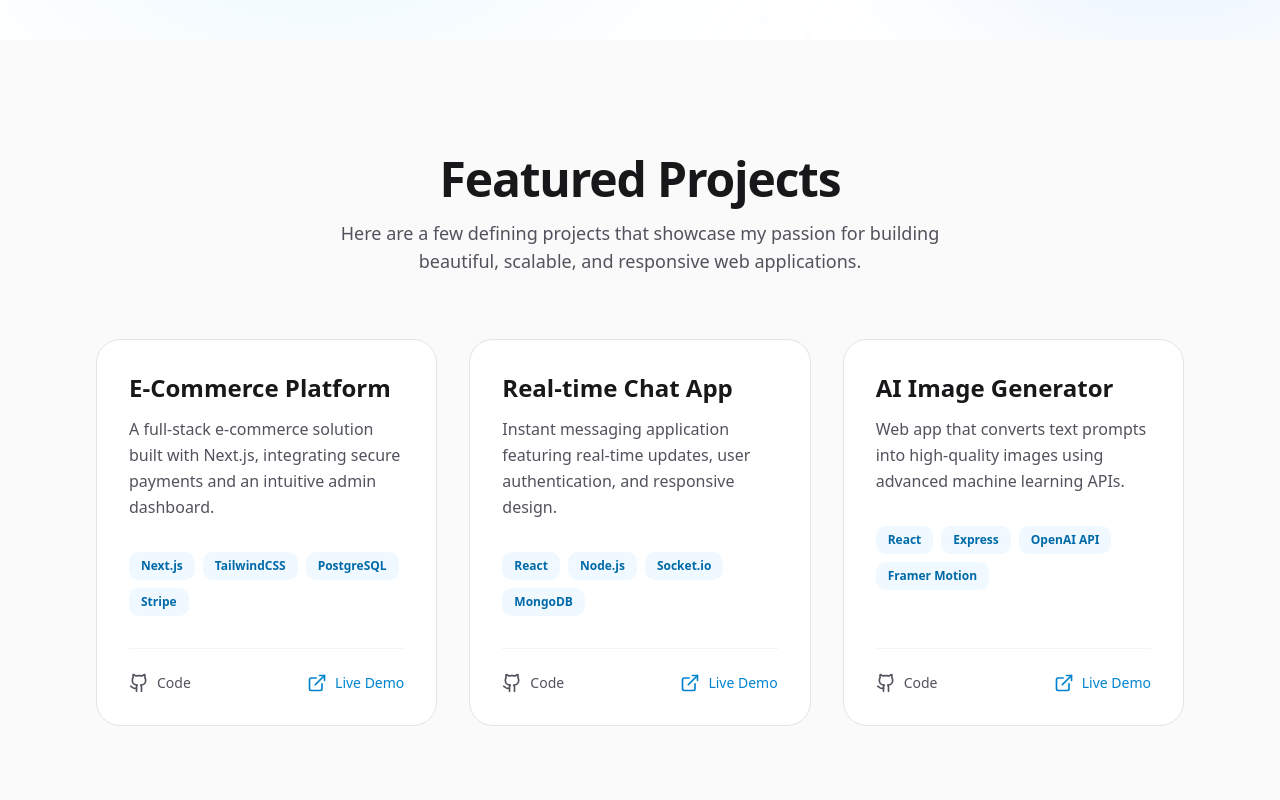
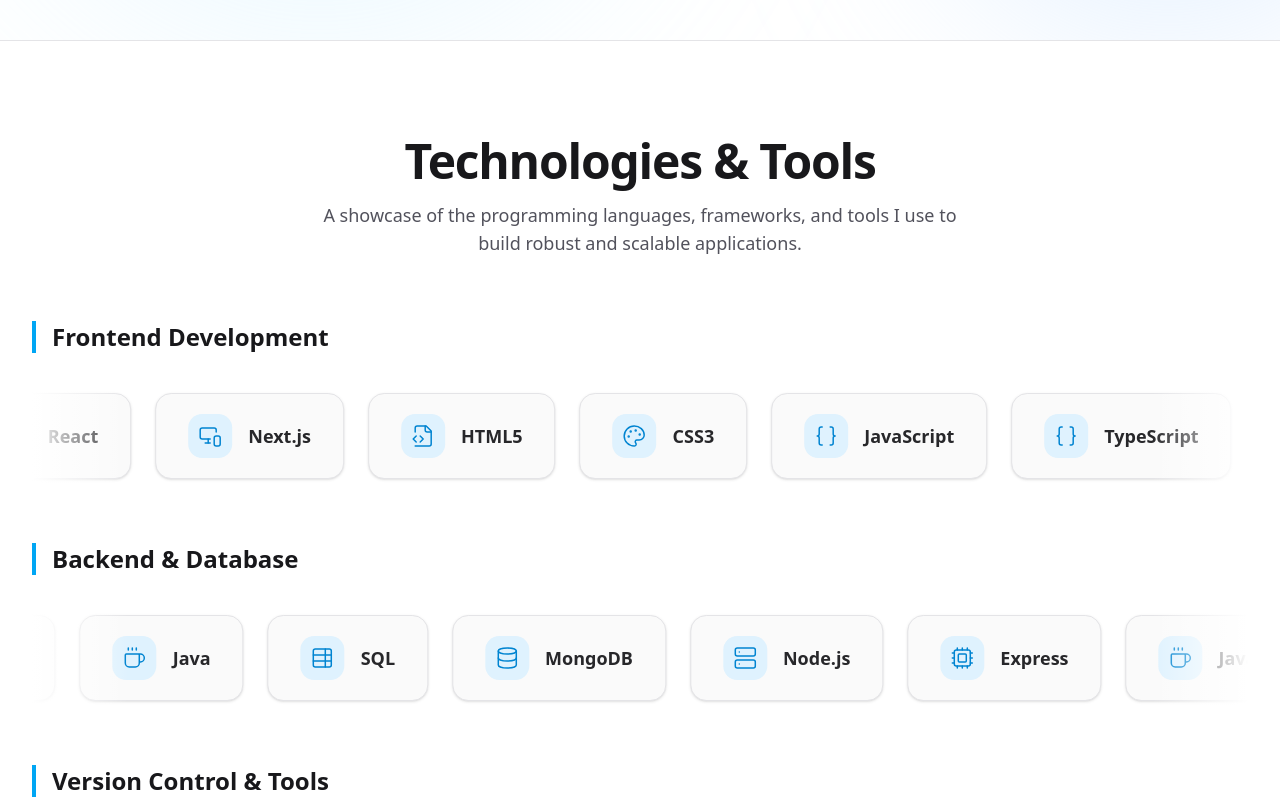
Before and after one commit to veerrai007/portfolio-veer, a Next.js app: page / in a window 1280 px wide. Shown: the part 760-1560 px from the top of the page. Built offline with nearby package versions, Linux system fonts and the light colour scheme.

Commit message:
feat: implement projects and technologies sections on the landing page

```diff
--- a/src/app/page.tsx
+++ b/src/app/page.tsx
@@ -1,4 +1,5 @@
 import Hero from "@/components/hero";
+import Technologies from "@/components/technologies";
 import Projects from "@/components/projects";
 import Contact from "@/components/contact";
 
@@ -6,6 +7,7 @@
   return (
     <main className="flex min-h-screen flex-col items-center justify-between">
       <Hero />
+      <Technologies />
       <Projects />
       <Contact />
     </main>
--- a/src/components/projects.tsx
+++ b/src/components/projects.tsx
@@ -5,10 +5,10 @@
 
 const projectsList = [
   {
-    title: "E-Commerce Platform",
-    description: "A full-stack e-commerce solution built with Next.js, integrating secure payments and an intuitive admin dashboard.",
-    tech: ["Next.js", "TailwindCSS", "PostgreSQL", "Stripe"],
-    liveUrl: "#",
+    title: "AI Study Companion App",
+    description: "An AI-powered study companion that helps users study by uploading documents, getting AI-generated content, and taking automatically generated custom quizzes.",
+    tech: ["Next.js", "TailwindCSS", "NextAuth.js", "AI APIs"],
+    liveUrl: "https://studycompanion-nu.vercel.app",
     githubUrl: "#",
   },
   {
--- /dev/null
+++ b/src/components/technologies.tsx
@@ -0,0 +1,124 @@
+"use client";
+import React from "react";
+import { motion } from "framer-motion";
+import {
+  FileCode2,
+  Palette,
+  Braces,
+  Layers,
+  Server,
+  Database,
+  Box,
+  Github,
+  MonitorSmartphone,
+  Cpu,
+  Coffee,
+  TableProperties
+} from "lucide-react";
+
+const techCategories = [
+  {
+    title: "Frontend Development",
+    speed: 25,
+    direction: "left",
+    items: [
+      { name: "HTML5", icon: FileCode2 },
+      { name: "CSS3", icon: Palette },
+      { name: "JavaScript", icon: Braces },
+      { name: "TypeScript", icon: Braces },
+      { name: "React", icon: Layers },
+      { name: "Next.js", icon: MonitorSmartphone },
+    ],
+  },
+  {
+    title: "Backend & Database",
+    speed: 30,
+    direction: "right",
+    items: [
+      { name: "Node.js", icon: Server },
+      { name: "Express", icon: Cpu },
+      { name: "Java", icon: Coffee },
+      { name: "SQL", icon: TableProperties },
+      { name: "MongoDB", icon: Database },
+    ],
+  },
+  {
+    title: "Version Control & Tools",
+    speed: 20,
+    direction: "left",
+    items: [
+      { name: "Docker", icon: Box },
+      { name: "GitHub", icon: Github },
+    ],
+  },
+];
+
+export default function Technologies() {
+  return (
+    <section className="py-24 w-full overflow-hidden flex flex-col items-center justify-center bg-white dark:bg-zinc-950 border-t border-zinc-200 dark:border-zinc-800">
+      <div className="max-w-7xl w-full mx-auto px-4 md:px-8">
+        <motion.div
+           initial={{ opacity: 0, y: 20 }}
+           whileInView={{ opacity: 1, y: 0 }}
+           transition={{ duration: 0.5 }}
+           viewport={{ once: true }}
+           className="text-center mb-16"
+        >
+          <h2 className="text-4xl md:text-5xl font-bold tracking-tight text-zinc-900 dark:text-zinc-50 mb-4">
+            Technologies & Tools
+          </h2>
+          <p className="text-zinc-600 dark:text-zinc-400 max-w-2xl mx-auto text-lg">
+            A showcase of the programming languages, frameworks, and tools I use to build robust and scalable applications.
+          </p>
+        </motion.div>
+
+        <div className="flex flex-col gap-12">
+          {techCategories.map((category, idx) => {
+            // Duplicate multiple times to ensure enough items to cover wider screens seamlessly
+            const carouselItems = [...category.items, ...category.items, ...category.items, ...category.items, ...category.items, ...category.items];
+
+            return (
+              <div key={idx} className="flex flex-col">
+                <h3 className="text-2xl font-semibold text-zinc-900 dark:text-zinc-100 mb-6 pl-4 border-l-4 border-sky-500 max-w-7xl mx-auto w-full">
+                  {category.title}
+                </h3>
+
+                {/* Carousel container */}
+                <div className="relative flex w-full max-w-[100vw] overflow-hidden py-4 -mx-4 px-4 md:mx-0 md:px-0">
+                  <div className="absolute inset-y-0 left-0 w-24 bg-gradient-to-r from-white dark:from-zinc-950 to-transparent z-10 pointer-events-none"></div>
+                  <div className="absolute inset-y-0 right-0 w-24 bg-gradient-to-l from-white dark:from-zinc-950 to-transparent z-10 pointer-events-none"></div>
+
+                  <motion.div
+                    className="flex gap-6 w-max"
+                    animate={{
+                      x: category.direction === "left" ? ["0%", "-50%"] : ["-50%", "0%"]
+                    }}
+                    transition={{
+                      duration: category.speed,
+                      ease: "linear",
+                      repeat: Infinity
+                    }}
+                  >
+                    {carouselItems.map((tech, i) => (
+                      <div
+                        key={`${tech.name}-${i}`}
+                        className="flex items-center gap-4 px-8 py-5 bg-zinc-50 dark:bg-zinc-900/50 rounded-2xl border border-zinc-200 dark:border-zinc-800 shadow-sm hover:shadow-xl hover:shadow-sky-500/10 hover:border-sky-500/50 hover:bg-white dark:hover:bg-zinc-900 transition-all duration-300 cursor-default"
+                      >
+                        <div className="p-2.5 rounded-xl bg-sky-100 dark:bg-sky-500/10 text-sky-600 dark:text-sky-400 shrink-0">
+                          <tech.icon className="w-6 h-6" strokeWidth={1.5} />
+                        </div>
+                        <span className="font-semibold text-lg text-zinc-800 dark:text-zinc-200 whitespace-nowrap">
+                          {tech.name}
+                        </span>
+                      </div>
+                    ))}
+                  </motion.div>
+                </div>
+              </div>
+            );
+          })}
+        </div>
+      </div>
+    </section>
+  );
+}
```
